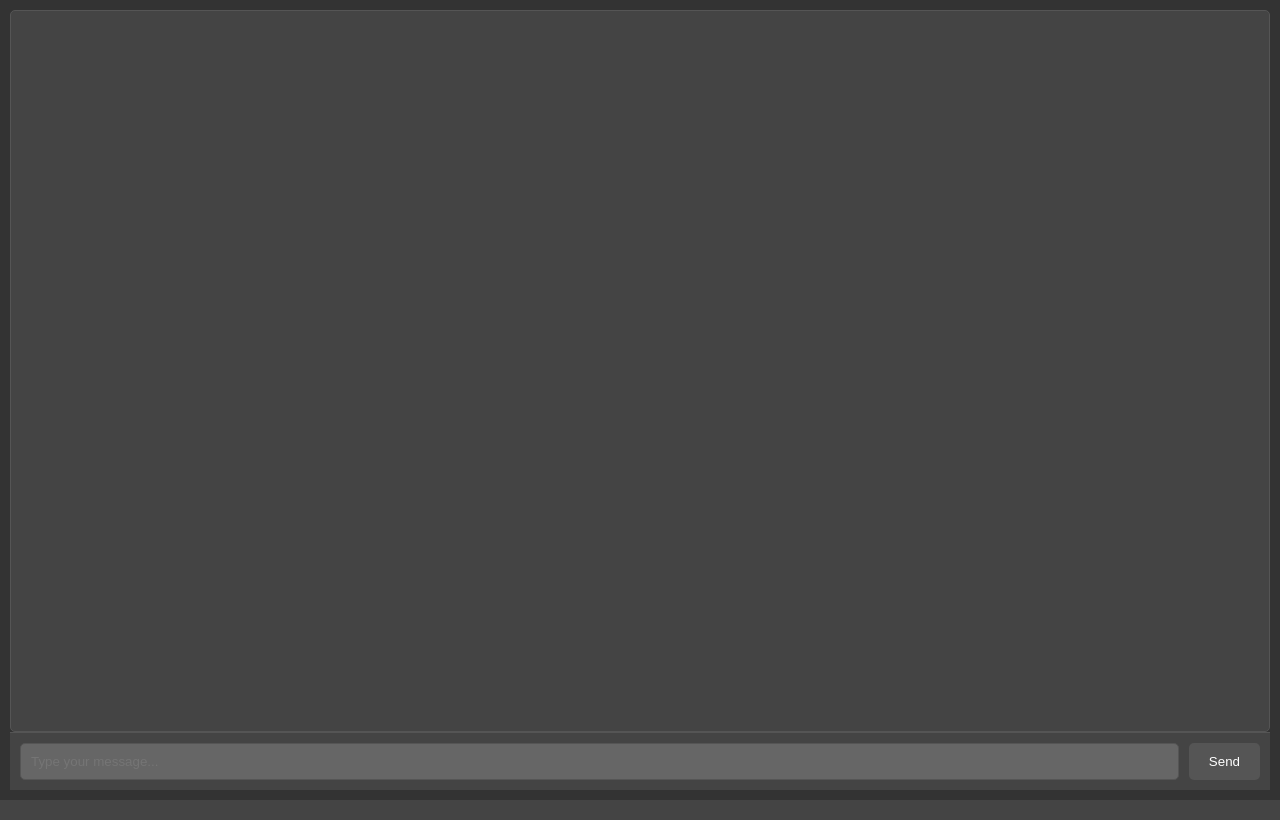
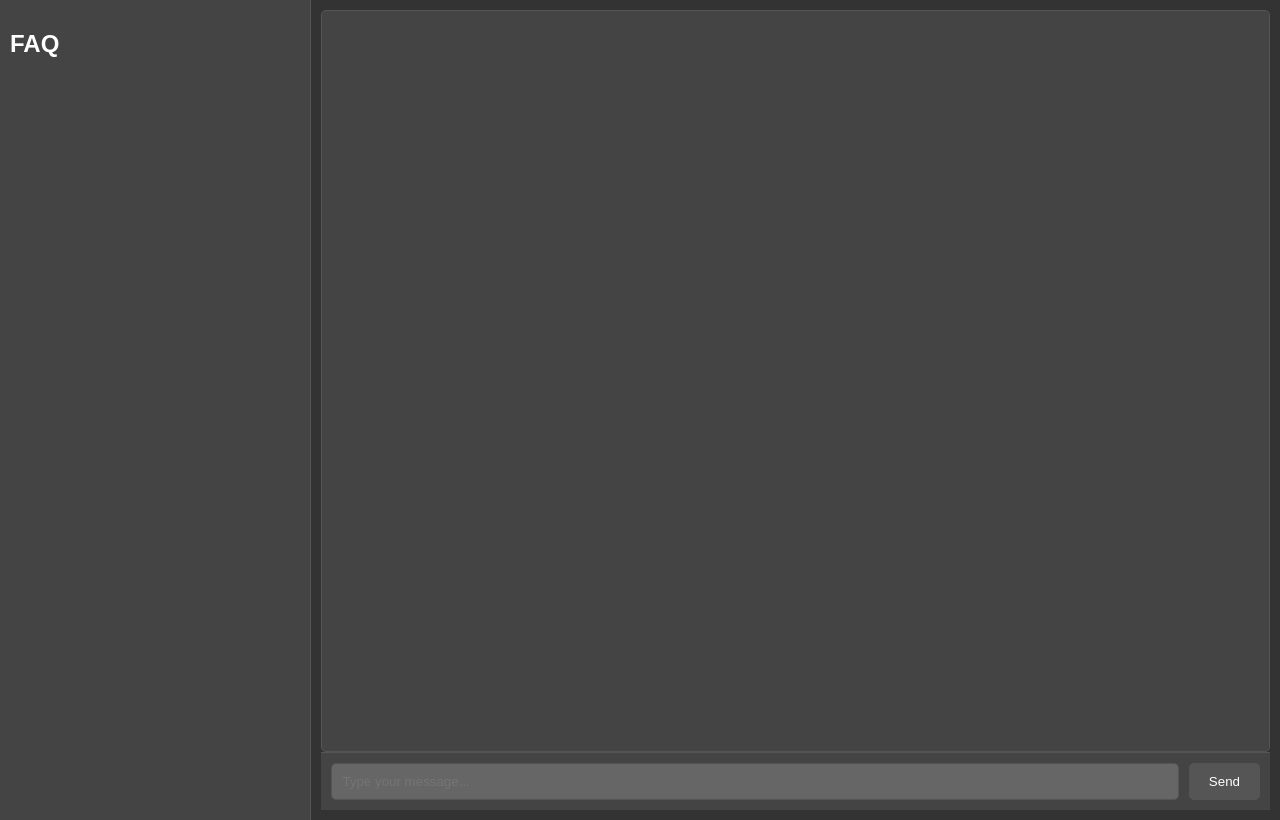
Before and after one commit to catnikq/Ollama_local_chatbot, a Flask app: page / in a window 1280 px wide. Run offline with Flask 3, Linux system fonts and the light colour scheme.

Commit message:
Update index.html

```diff
--- a/templates/index.html
+++ b/templates/index.html
@@ -15,12 +15,38 @@
             margin: 0;
             padding: 0;
         }
+        .main-container {
+            display: flex;
+            width: 100%;
+        }
         .chat-container {
+            width: calc(100% - 300px);
+            height: 100vh;
             display: flex;
             flex-direction: column;
             justify-content: flex-end;
-            height: 100%;
             padding: 10px;
+        }
+        .faq-container{
+            width: 300px;
+            height: 100vh;
+            background-color: #444;
+            padding: 10px;
+            border-right: 1px solid #555;
+            overflow-y: auto;
+        }
+        .faq-container h2 {
+            color: white;
+        }
+        .faq-item {
+            padding: 10px;
+            margin-bottom: 5px;
+            cursor: pointer;
+            background-color: #555;
+            border-radius: 5px;
+        }
+        .faq-item:hover {
+            background-color: #666;
         }
         .messages {
             flex: 1;
@@ -29,6 +55,9 @@
             border: 1px solid #555;
             border-radius: 5px;
             background-color: #444;
+            display: flex;
+            flex-direction: column;
+            justify-content: flex-end;
         }
         .message {
             margin-bottom: 10px;
@@ -70,6 +99,14 @@
     </style>
 </head>
 <body>
+    <div class="main-container">
+        <div class="faq-container">
+            <h2>FAQ</h2>
+            <div id="faq-items">
+                <!-- FAQ items will be dynamically loaded here -->
+            </div>
+        </div>
+
         <div class="chat-container">
             <div class="messages" id="messages">
                 <!-- Messages will be displayed here -->
@@ -79,8 +116,33 @@
                 <button class="send-button" onclick="sendMessage()">Send</button>
             </div>
         </div>
+    </div>
 
     <script>
+        // Fetch FAQ questions from the server
+        function loadFAQs() {
+            fetch('/faq')
+                .then(response => response.json())
+                .then(data => {
+                    const faqContainer = document.getElementById('faq-items');
+                    faqContainer.innerHTML = ''; // Clear previous content if any
+
+                    data.questions.forEach(question => {
+                        // Create a div for each FAQ item
+                        const faqItem = document.createElement('div');
+                        faqItem.className = 'faq-item';
+                        faqItem.innerText = question;
+                        faqItem.onclick = () => selectFAQ(question);
+                        // Append each FAQ item to the FAQ container
+                        faqContainer.appendChild(faqItem);
+                    });
+                })
+                .catch(error => {
+                    console.error('Error loading FAQ:', error);
+                });
+        }
+
+        // Append the message to the chat window
         function appendMessage(message, type) {
             const messageElement = document.createElement('div');
             messageElement.className = 'message ' + type;
@@ -89,6 +151,7 @@
             document.getElementById('messages').scrollTop = document.getElementById('messages').scrollHeight;
         }
 
+        // Send user input to the backend
         function sendMessage() {
             const inputBox = document.getElementById('user-input');
             const userInput = inputBox.value;
@@ -113,12 +176,45 @@
             }
         }
 
+        // Handle pressing Enter key
         function handleKeyDown(event) {
             if (event.key === 'Enter') {
                 event.preventDefault();
                 sendMessage();
             }
         }
+
+        // Handle FAQ item click
+        function selectFAQ(question) {
+            // Send the selected FAQ question to the backend
+            fetch('/send', {
+                method: 'POST',
+                headers: {
+                    'Content-Type': 'application/json'
+                },
+                body: JSON.stringify({ query: question })
+            })
+            .then(response => response.json())
+            .then(data => {
+                // Display the question in the chat window
+                appendMessage(`You: ${question}`, 'user-message');
+                // Display the AI's response
+                appendMessage(data.response, 'bot-message');
+            })
+            .catch(error => {
+                console.error('Error:', error);
+            });
+        }
+
+        // Load the FAQs when the page loads
+        window.onload = function() {
+            loadFAQs();
+        }
+
+        // Load the FAQs when the page loads
+        window.onload = function() {
+            loadFAQs();
+        };
     </script>
 </body>
 </html>
```
Lines whose indentation alone changed are shown as unchanged.
